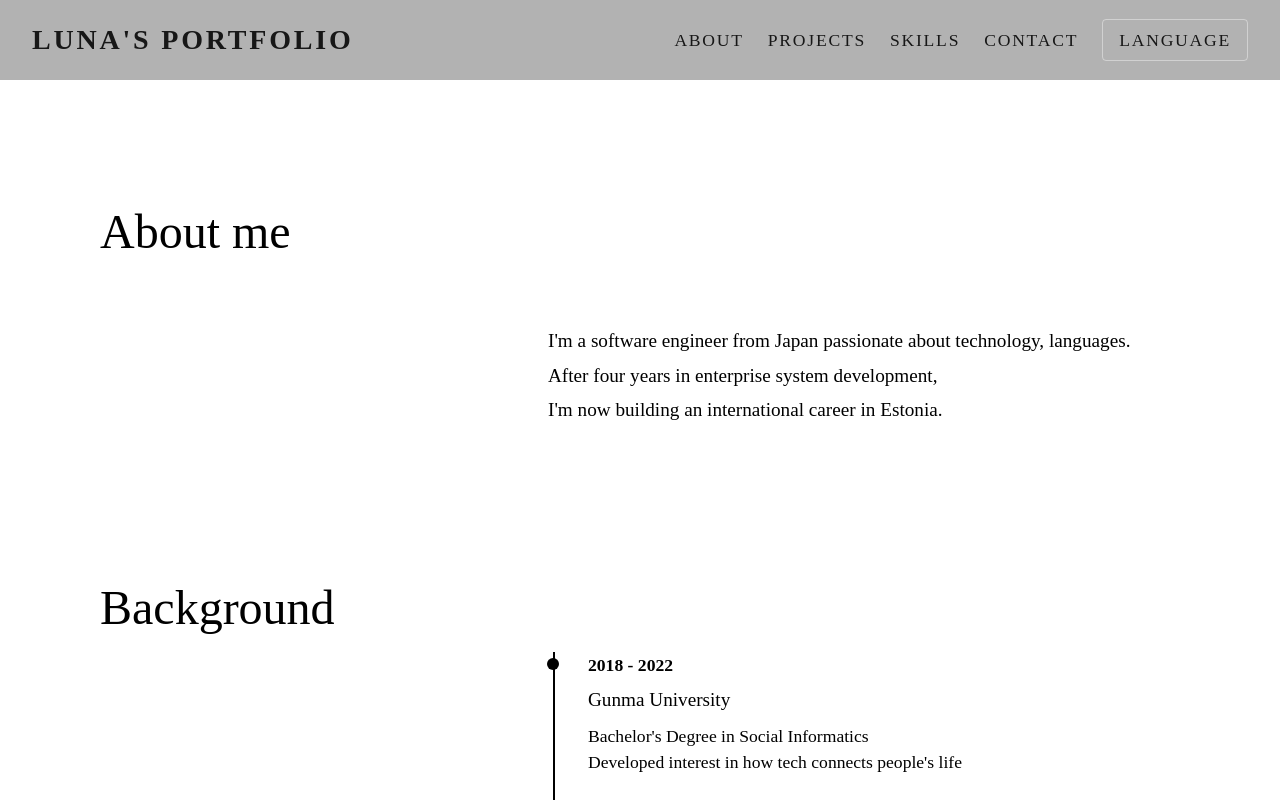
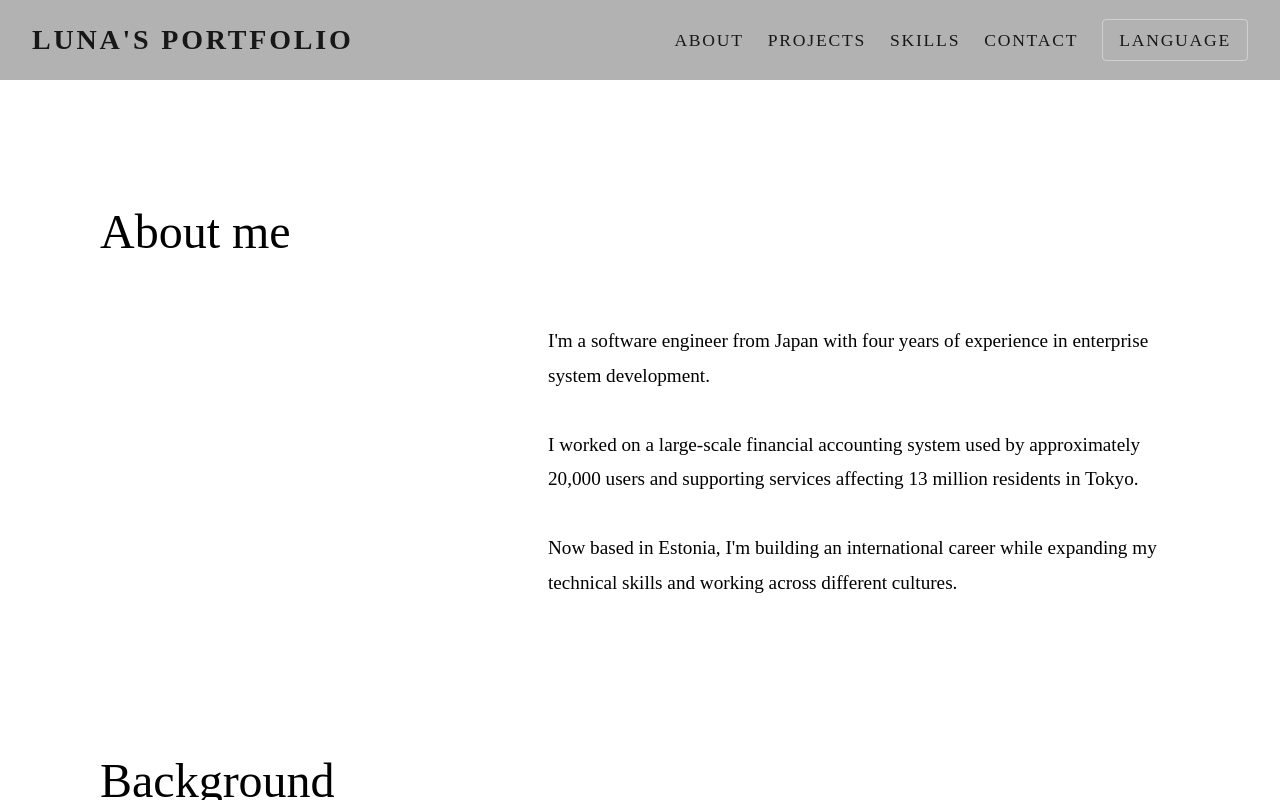
Before and after one commit to LiunaShan/My-portfolio, a Next.js app in the folder app/: page / in a window 1280 px wide. Shown: the top 800 px of the page. Built offline with nearby package versions, Linux system fonts and the light colour scheme.

Commit message:
about me

```diff
--- a/app/components/Aboutme.tsx
+++ b/app/components/Aboutme.tsx
@@ -11,11 +11,12 @@ export default function Aboutme() {
   <p className={styles.title}>About me</p>
 
   <p className={styles.text}>
-    I'm a software engineer from Japan passionate about technology, languages.
-    <br />
-    After four years in enterprise system development,
-    <br />
-    I'm now building an international career in Estonia.
+    I'm a software engineer from Japan with four years of experience in enterprise system development.
+    <br></br>
+    <br></br>I worked on a large-scale financial accounting system used by approximately 20,000 users and supporting services affecting 13 million residents in Tokyo.
+    <br></br>
+    <br></br>Now based in Estonia, I'm building an international career while expanding my technical skills and working across different cultures.
+    <br></br>
   </p>
   <p className={styles.title}>Background</p>
 
```
